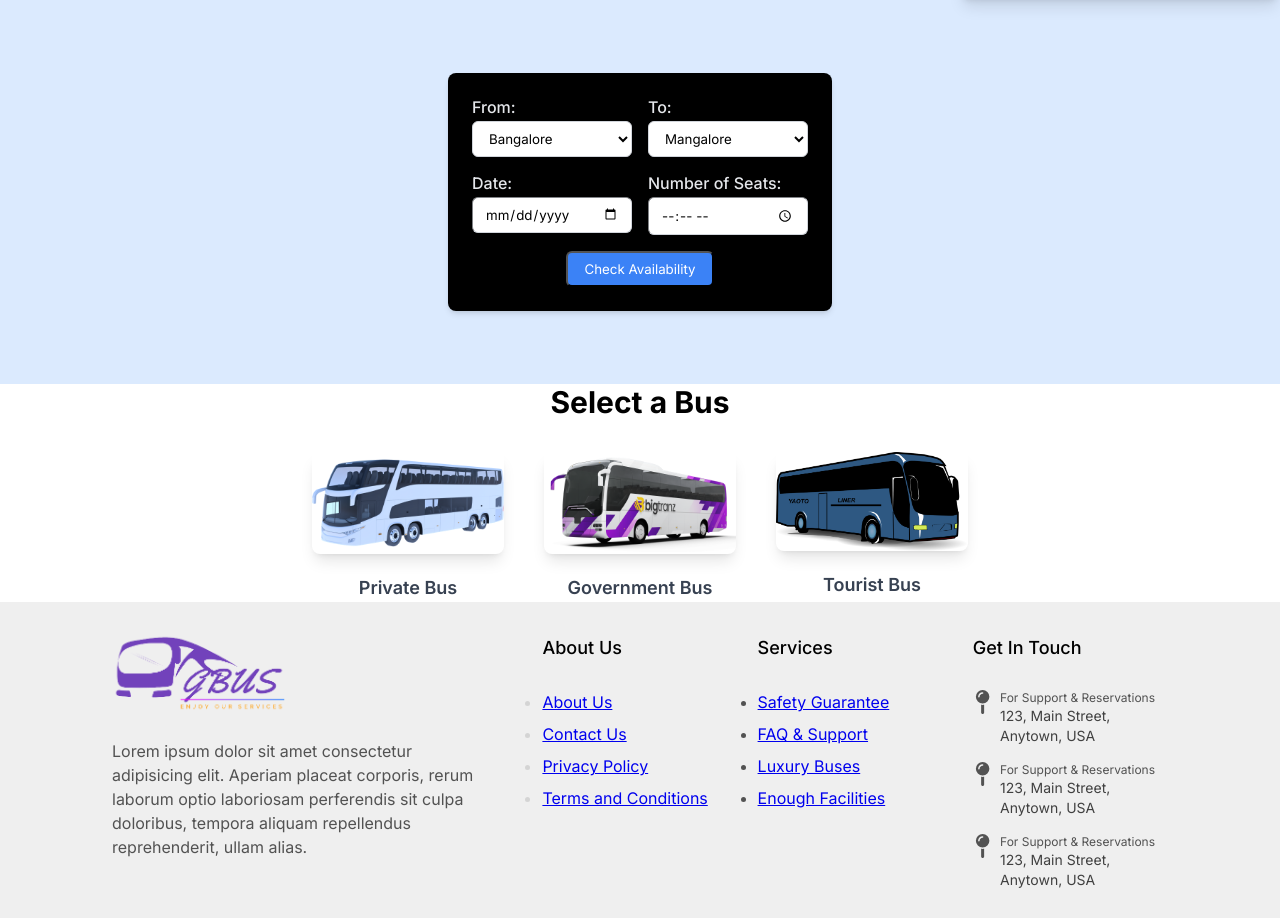
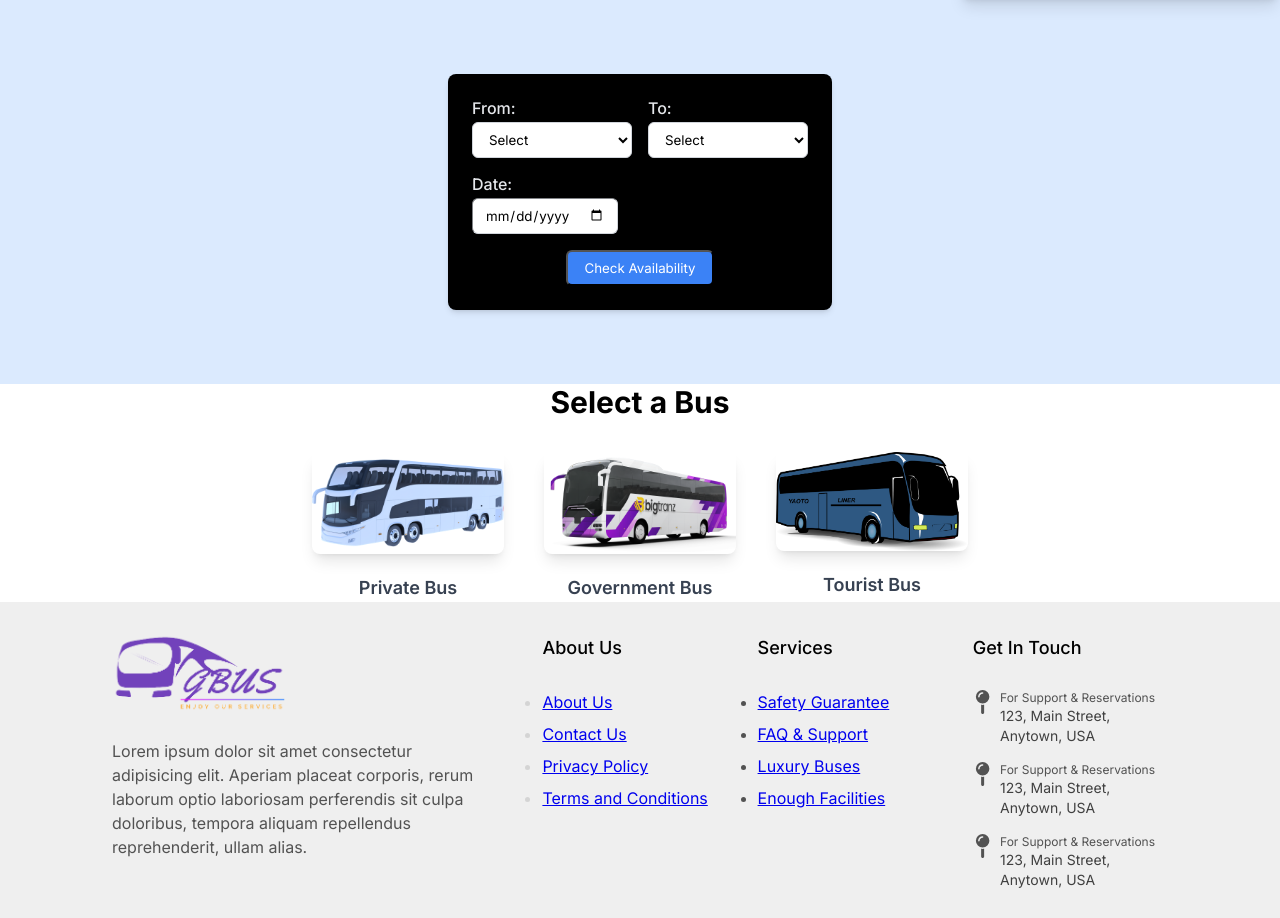
Before and after one commit to Bindumuniyappa/bus-ticket-booking-appp, a React (Vite) app: page / in a window 1280 px wide. Shown: the part 800-1718 px from the top of the page. Built offline with nearby package versions, Linux system fonts and the light colour scheme.

Commit message:
updated the route and time in card component

```diff
--- a/src/pages/Bus/Bus.jsx
+++ b/src/pages/Bus/Bus.jsx
@@ -7,10 +7,17 @@ import Button from "@mui/material/Button";
 import CardActionArea from "@mui/material/CardActionArea";
 import CardActions from "@mui/material/CardActions";
 import { busData } from "../../api/Busdata";
-import { useNavigate } from "react-router-dom";
+import { useNavigate, useLocation } from "react-router-dom";
 
 const BookingCards = () => {
   const navigate = useNavigate();
+  const { search } = useLocation();
+  const query = new URLSearchParams(search);
+
+  const from = query.get("from");
+  const to = query.get("to");
+  const date = query.get("date");
+
   return (
     <div
       style={{
@@ -34,9 +41,14 @@ const BookingCards = () => {
               <Typography gutterBottom variant="h6" component="div">
                 {bus.busName}
               </Typography>
+
               <Typography variant="body2" color="text.secondary">
-                Date: {bus.date}
+                Route: {from} ➡️ {to}
               </Typography>
+              <Typography variant="body2" color="text.secondary">
+                Date: {date}
+              </Typography>
+
               <Typography variant="body2" color="text.secondary">
                 Timings: {bus.timings.join(" | ")}
               </Typography>
--- a/src/pages/Search/Search.jsx
+++ b/src/pages/Search/Search.jsx
@@ -1,55 +1,62 @@
-import React from "react";
+import React, { useState } from "react";
 import { useNavigate } from "react-router-dom";
 
 const Search = () => {
   const navigate = useNavigate();
+
+  const [from, setFrom] = useState("");
+  const [to, setTo] = useState("");
+  const [date, setDate] = useState("");
+
+  const handleSearch = () => {
+    navigate(`/bus?from=${from}&to=${to}&date=${date}`);
+  };
+
   return (
     <div className="flex flex-col items-center justify-center min-h-96 bg-blue-100 dark:bg-gray-500">
       <div className="bg-black p-6 rounded-lg shadow-md w-96 dark:bg-green-50">
         <div className="grid grid-cols-2 gap-4">
           <label className="block">
-            <span className="text-gray-200 font-medium dark:text-black">
-              From:
-            </span>
-            <select className="mt-1 block w-full px-3 py-2 bg-white border  border-gray-300 rounded-md shadow-sm focus:outline-none focus:ring-blue-500 focus:border-blue-500">
-              <option value="location1">Bangalore</option>
-              <option value="location2">Mysore</option>
-              <option value="location3">Hassan</option>
+            <span className="text-gray-200 font-medium">From:</span>
+            <select
+              value={from}
+              onChange={(e) => setFrom(e.target.value)}
+              className="mt-1 block w-full px-3 py-2 bg-white border border-gray-300 rounded-md shadow-sm"
+            >
+              <option value="">Select</option>
+              <option value="Bangalore">Bangalore</option>
+              <option value="Mysore">Mysore</option>
+              <option value="Hassan">Hassan</option>
             </select>
           </label>
           <label className="block">
-            <span className="text-gray-200 font-medium dark:text-black">
-              To:
-            </span>
-            <select className="mt-1 block w-full px-3 py-2 bg-white border border-gray-300 rounded-md shadow-sm focus:outline-none focus:ring-blue-500 focus:border-blue-500">
-              <option value="location1">Mangalore</option>
-              <option value="location2">Udupi</option>
-              <option value="location3">Gokarna</option>
+            <span className="text-gray-200 font-medium">To:</span>
+            <select
+              value={to}
+              onChange={(e) => setTo(e.target.value)}
+              className="mt-1 block w-full px-3 py-2 bg-white border border-gray-300 rounded-md shadow-sm"
+            >
+              <option value="">Select</option>
+              <option value="Mangalore">Mangalore</option>
+              <option value="Udupi">Udupi</option>
+              <option value="Gokarna">Gokarna</option>
             </select>
           </label>
-          <label className="block">
-            <span className="text-gray-200 font-medium dark:text-black">
-              Date:
-            </span>
+          <label className="block col-span-2">
+            <span className="text-gray-200 font-medium">Date:</span>
             <input
               type="date"
-              className="mt-1 block w-full px-3 py-2 bg-white border border-gray-300 rounded-md shadow-sm focus:outline-none focus:ring-blue-500 focus:border-blue-500"
-            />
-          </label>
-          <label className="block">
-            <span className="text-gray-200 font-medium dark:text-black">
-              Number of Seats:
-            </span>
-            <input
-              type="time"
-              className="mt-1 block w-full px-3 py-2 bg-white border border-gray-300 rounded-md shadow-sm focus:outline-none focus:ring-blue-500 focus:border-blue-500"
+              value={date}
+              onChange={(e) => setDate(e.target.value)}
+              className="mt-1 block  px-3 py-2 bg-white border border-gray-300 rounded-md shadow-sm"
             />
           </label>
         </div>
+
         <div className="flex justify-center mt-4">
           <button
-            className="bg-blue-500 text-white py-2 px-4 rounded-md shadow-md hover:bg-blue-600 focus:outline-none focus:ring-2 focus:ring-blue-500"
-            onClick={() => navigate("/bus")}
+            onClick={handleSearch}
+            className="bg-blue-500 text-white py-2 px-4 rounded-md shadow-md hover:bg-blue-600"
           >
             Check Availability
           </button>
```
